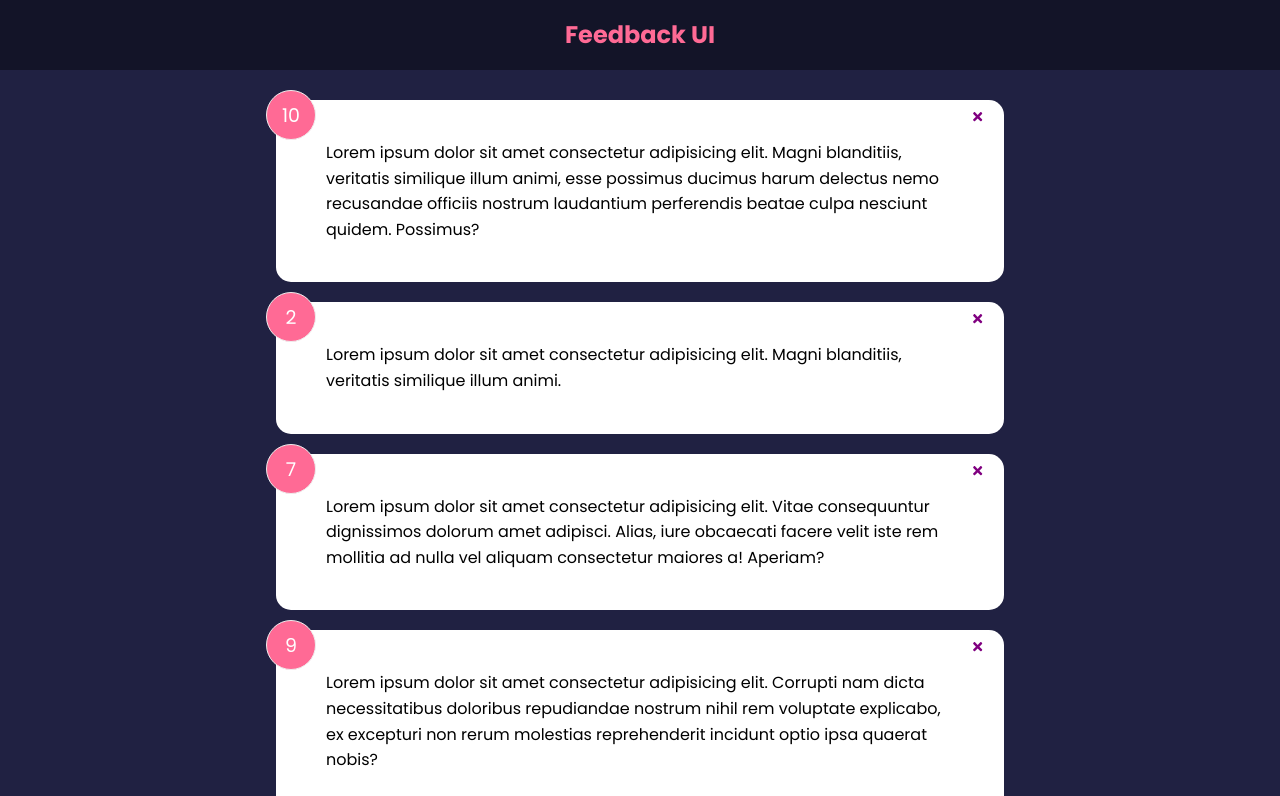
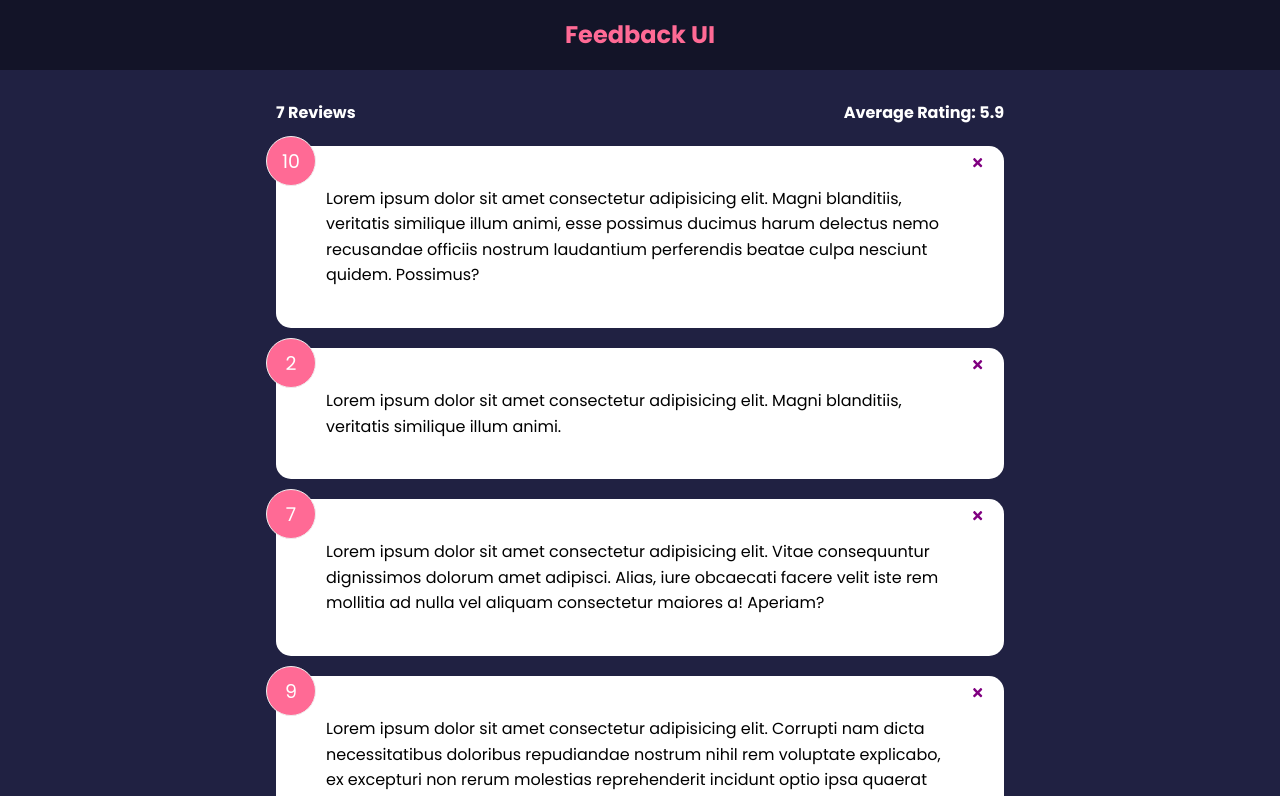
Before and after one commit to BrandynCoverdill/Feedback-app, a React (Create React App) app: page / in a window 1280 px wide. Shown: the top 796 px of the page. Built offline with nearby package versions, Linux system fonts and the light colour scheme.

Commit message:
Added FeedbackStats.jsx

```diff
--- a/src/App.js
+++ b/src/App.js
@@ -2,6 +2,7 @@
 import {useState} from 'react';
 import feedbackData from './data/FeedbackData';
 import FeedbackList from './components/FeedbackList';
+import FeedbackStats from './components/FeedbackStats';
 
 export default function App() {
 	const [feedback, setFeedback] = useState(feedbackData);
@@ -17,6 +18,7 @@
 		<>
 			<Header />
 			<div className='container'>
+				<FeedbackStats feedback={feedback} />
 				<FeedbackList feedback={feedback} handleDelete={deleteFeedback} />
 			</div>
 		</>
--- /dev/null
+++ b/src/components/FeedbackStats.jsx
@@ -0,0 +1,21 @@
+import {useState} from 'react'
+import PropTypes from 'prop-types'
+
+export default function FeedbackStats({feedback}) {
+
+    // Calculate ratings average
+    const avg = (feedback.reduce((acc, curr) => {
+        return acc + curr.rating
+    }, 0) / feedback.length).toFixed(1).replace(/[.,]0$/,'');
+
+  return (
+    <div className='feedback-stats'>
+        <h4>{feedback.length} Reviews</h4>
+        <h4>Average Rating: {isNaN(avg) ? '0' : avg}</h4>
+    </div>
+  )
+}
+
+FeedbackStats.propTypes = {
+    feedback: PropTypes.array.isRequired,
+}
```
